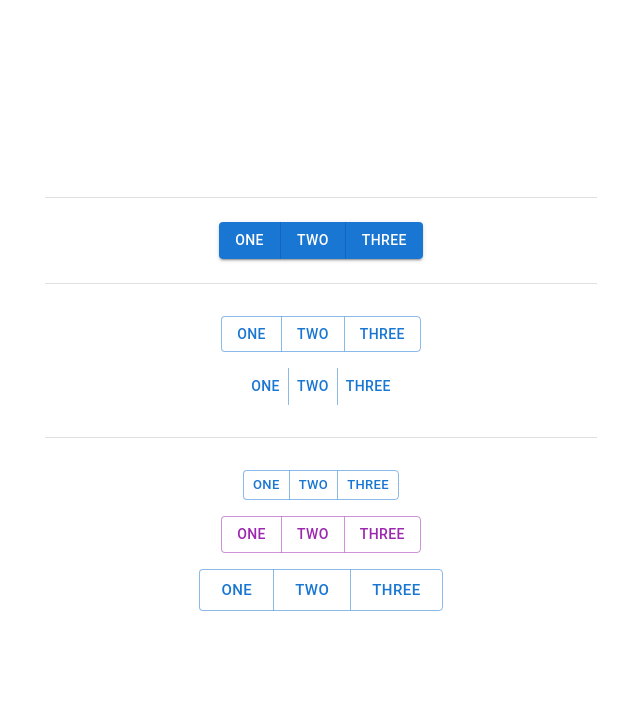
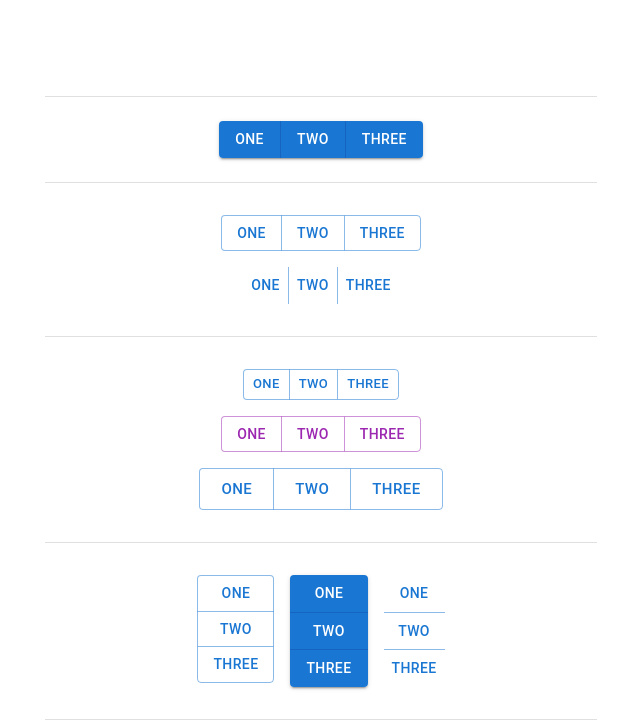
Before and after one commit to watcharakornton/mui_tutorials, a React (Vite) app: page / in a window 1280 px wide. Shown: the top 728 px of the page, without its empty margins (319-959 px from the left). Built offline with nearby package versions, Linux system fonts and the light colour scheme.

Commit message:
Add GroupOrientation into Button Group Component

```diff
--- a/src/App.jsx
+++ b/src/App.jsx
@@ -22,6 +22,7 @@ import {
   BasicButtonGroup,
   VariantButtonGroup,
   GroupSizesColors,
+  GroupOrientation,
 } from './inputs/ButtonGroupComponent';
 
 
@@ -81,6 +82,9 @@ function App() {
         <VariantButtonGroup />
         <Divider sx={{ width: "100%" }} />
         <GroupSizesColors />
+        <Divider sx={{ width: "100%" }} />
+        <GroupOrientation />
+        <Divider sx={{ width: "100%" }} />
 
       </Stack>
     </Container>
--- a/src/inputs/ButtonGroupComponent.jsx
+++ b/src/inputs/ButtonGroupComponent.jsx
@@ -5,12 +5,44 @@ import {
     Box
 } from '@mui/material'
 
+const buttons = [
+    <Button key="one">One</Button>,
+    <Button key="two">Two</Button>,
+    <Button key="three">Three</Button>
+];
+
+export const GroupOrientation = () => {
+    return (
+        <Box
+            sx={{
+                display: 'flex',
+                '& > *': {
+                    m: 1,
+                },
+            }}
+        >
+            <ButtonGroup orientation="vertical" aria-label="Vertical button group">
+                {buttons}
+            </ButtonGroup>
+            <ButtonGroup
+                orientation="vertical"
+                aria-label="Vertical buttong group"
+                variant="contained"
+            >
+                {buttons}
+            </ButtonGroup>
+            <ButtonGroup
+                orientation="vertical"
+                aria-label="Vertical button group"
+                variant="text"
+            >
+                {buttons}
+            </ButtonGroup>
+        </Box>
+    )
+}
+
 export const GroupSizesColors = () => {
-    const buttons = [
-        <Button key="one">One</Button>,
-        <Button key="two">Two</Button>,
-        <Button key="three">Three</Button>
-    ];
 
     return (
         <Box
```
